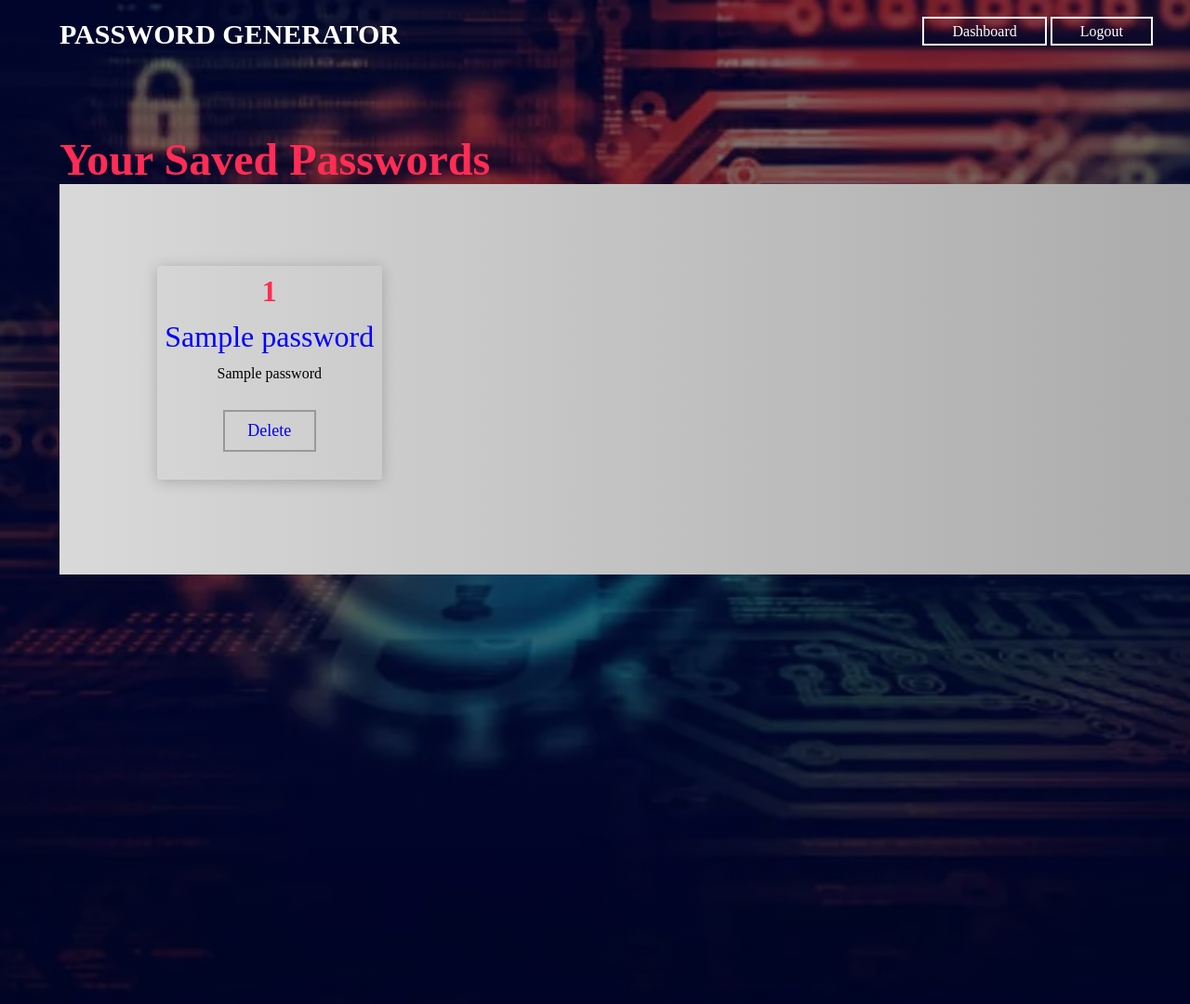
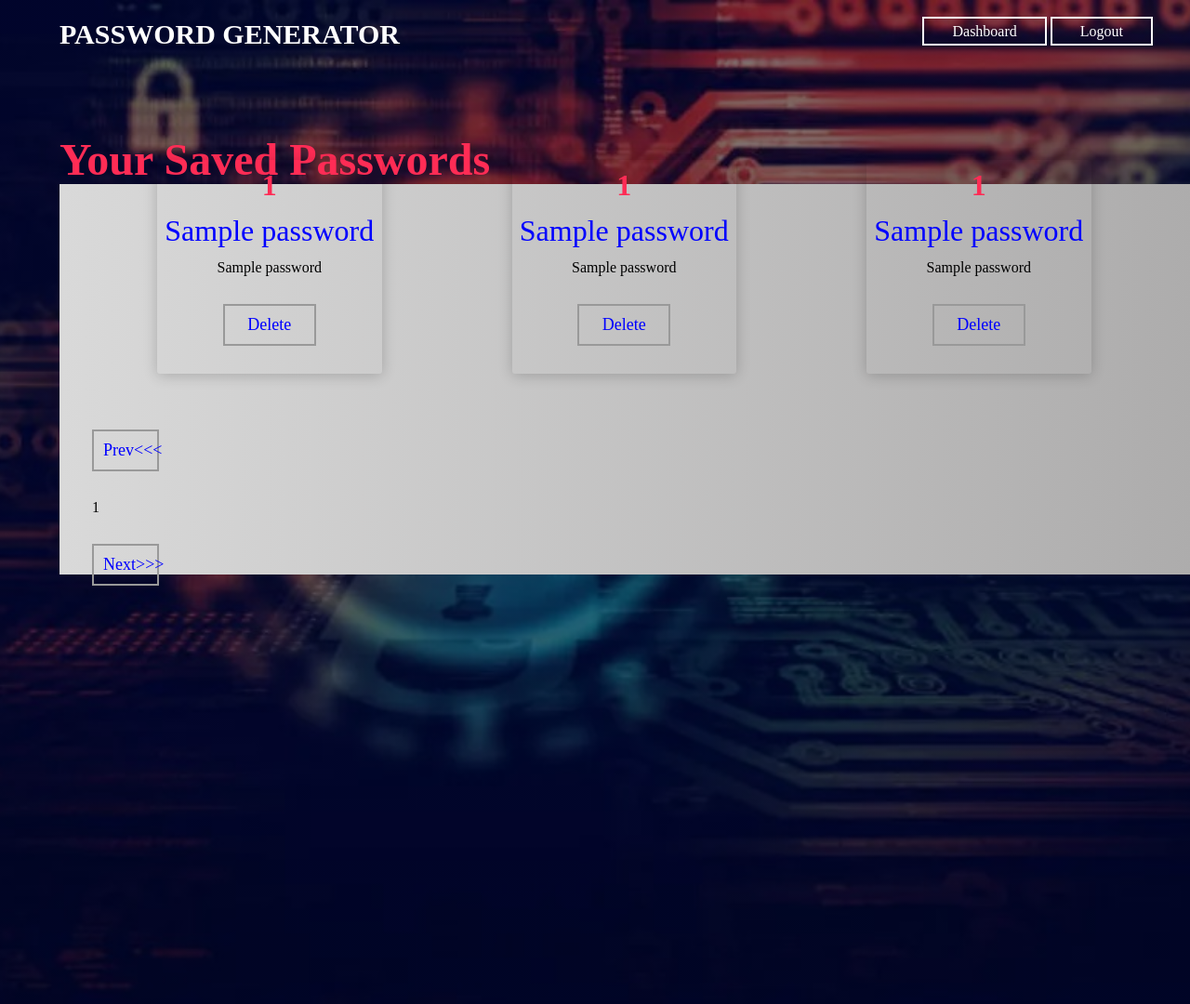
Before and after one commit to CoderSsVartak/password_generator, a Flask app: template password_generator/templates/savedpasswords.html in a window 1280 px wide. Shown: the whole page at 93% size. Run offline with Flask 2, Linux system fonts and the light colour scheme; the template is opened without the code that fills it: most values are stand-ins (such as "Sample title", 1, 10 or a date in 2020); some libraries are stand-ins or nearby versions.

Commit message:
Custom pagination added

```diff
--- a/password_generator/templates/savedpasswords.html
+++ b/password_generator/templates/savedpasswords.html
@@ -2,6 +2,7 @@
 <html>
 <head>
 	<title>PASSWORD GENERATOR</title>
+	<script src="http://code.jquery.com/jquery-1.11.0.min.js"></script>
 	<link rel="stylesheet" type="text/css" href="{{url_for('static', filename='style.css')}}"></link>
 </head>
 <body>
@@ -22,19 +23,106 @@
 		<div class="form-box3">
 			<div class="wrapper">
 				<div class="grid">
-					{% for password in passwords%}
-						<div class="card" style="height:230px;">
-							<div class="title-name account-name" style="font-size: 200%;"><span>{{password[0]}}</span></div>
-							<div class="detail" style="margin:0% 2% 5% 2%; font-size: 200%; color:blue"><span>{{password[1]}}</span></div>
-							<div class="detail"><span>{{password[2]}}</span></div>
+					{% if passwords[0] %}
+						<div class="card" id='card-1' style="height:230px;">
+							<div class="title-name" id="name-1" style="font-size: 200%;"><span>{{passwords[0][0]}}</span></div>
+							<div class="detail" id="pass-1" style="margin:0% 2% 5% 2%; font-size: 200%; color:blue; ;"><span>{{passwords[0][1]}}</span></div>
+							<div class="detail" id="date-1"><span>{{passwords[0][2]}}</span></div>
 							<form action="{{url_for('delete')}}" method='get'>
 								<button class='btn1' value="Delete" style="width:100px;">Delete</button>
 							</form>
 						</div>
-					{% endfor %}
+					{% endif %}
+
+					{% if passwords[1] %}
+						<div class="card" id='card-2' style="height:230px;">
+							<div class="title-name" id="name-2" style="font-size: 200%;"><span>{{passwords[1][0]}}</span></div>
+							<div class="detail" id="pass-2" style="margin:0% 2% 5% 2%; font-size: 200%; color:blue; ;"><span>{{passwords[1][1]}}</span></div>
+							<div class="detail" id="date-2"><span>{{passwords[1][2]}}</span></div>
+							<form action="{{url_for('delete')}}" method='get'>
+								<button class='btn1' value="Delete" style="width:100px;">Delete</button>
+							</form>
+						</div>
+					{% endif %}
+
+					{% if passwords[2] %}
+						<div class="card" id='card-3' style="height:230px;">
+							<div class="title-name" id="name-3" style="font-size: 200%;"><span>{{passwords[2][0]}}</span></div>
+							<div class="detail" id="pass-3" style="margin:0% 2% 5% 2%; font-size: 200%; color:blue; ;"><span>{{passwords[2][1]}}</span></div>
+							<div class="detail" id="date-3"><span>{{passwords[2][2]}}</span></div>
+							<form action="{{url_for('delete')}}" method='get'>
+								<button class='btn1' value="Delete" style="width:100px;">Delete</button>
+							</form>
+						</div>
+					{% endif %}
+
+					{% if passwords %}
+						<div class='footbar'>
+							<div class='prev-container'>
+								<button id='prev' class='btn1'>Prev<<<</button>
+							</div>
+							<div class='page'>1</div>
+							<div class='next-container'>
+								<button id='next' class='btn1 next'>Next>>></button>
+							</div>
+					{% endif %}
+					</div>
 				</div>
 			</div>
 		</div>
 	</div>
+	<script>
+		function next_page(){
+			var pg_no = document.querySelector('.page').textContent;
+			console.log(pg_no);
+
+			$.ajax({
+				data:{
+					'page':pg_no
+				},
+				type: 'post',
+				url:"{{url_for('next')}}"
+			})
+			.done(function(data){
+				if (data.length === 2){
+					document.querySelector('#card-3').style.display = 'none';
+				}
+				if (data.length === 1){
+					document.querySelector('#card-2').style.display = 'none';
+					document.querySelector('#card-3').style.display = 'none';
+				}
+				for (var index=0; index < data.length ; index+=1) {
+					document.querySelector('#name-'+(index+1)).textContent = data[index][0];
+					document.querySelector('#pass-'+(index+1)).textContent = data[index][1];
+					document.querySelector('#date-'+(index+1)).textContent = data[index][2];
+				}
+				document.querySelector('.page').textContent = String(Number(pg_no)+1) ;
+			});
+		}
+		function prev_page(){
+			var pg_no = document.querySelector('.page').textContent;
+			document.querySelector('#card-1').style.display = 'flex';
+			document.querySelector('#card-2').style.display = 'flex';
+			document.querySelector('#card-3').style.display = 'flex';
+			$.ajax({
+				data:{
+					'page':pg_no
+				},
+				type: 'post',
+				url:"{{url_for('prev')}}"
+			})
+			.done(function(data){
+				for (var index=0; index < data.length ; index+=1) {
+					document.querySelector('#name-'+(index+1)).textContent = data[index][0];
+					document.querySelector('#pass-'+(index+1)).textContent = data[index][1];
+					document.querySelector('#date-'+(index+1)).textContent = data[index][2];
+				}
+				document.querySelector('.page').textContent = String(Number(pg_no)-1) ;
+			});
+		}
+		document.querySelector('.next').addEventListener('click', next_page);
+		document.querySelector('#prev').addEventListener('click', prev_page);
+
+	</script>
 </body>
 </html>
```
